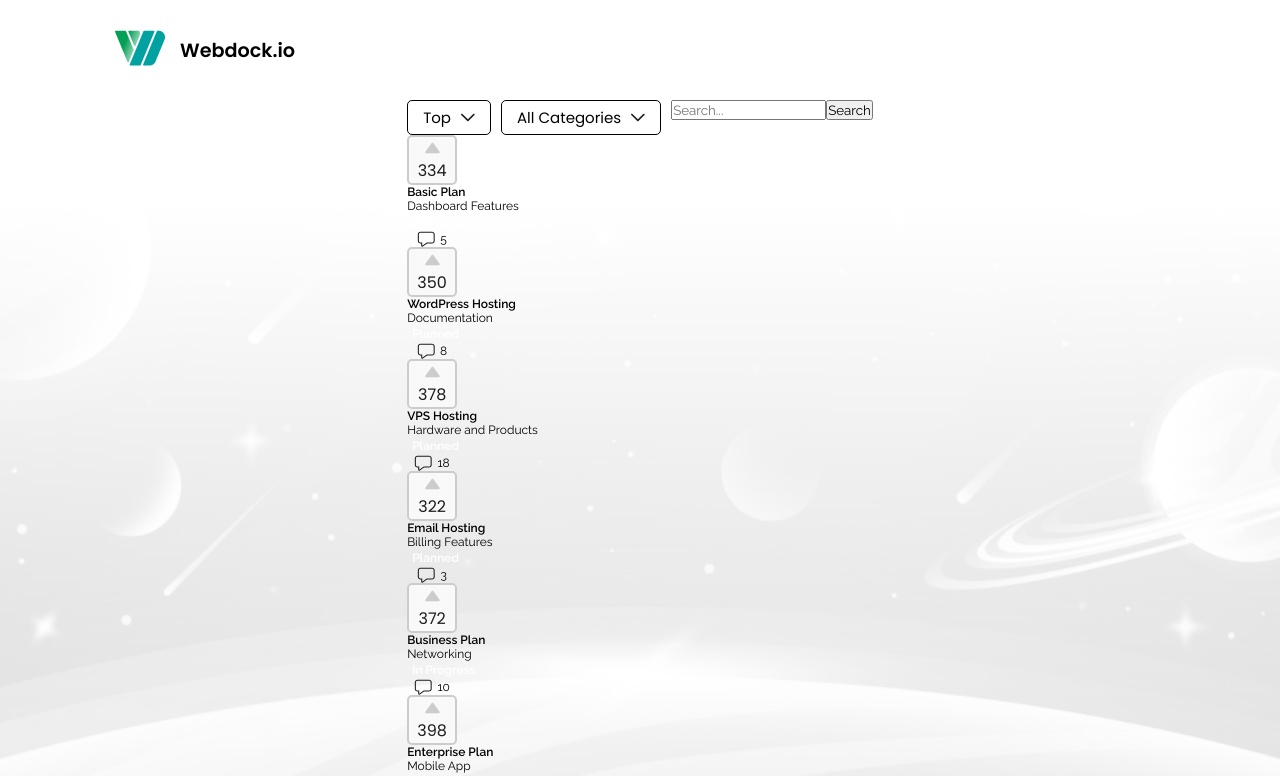
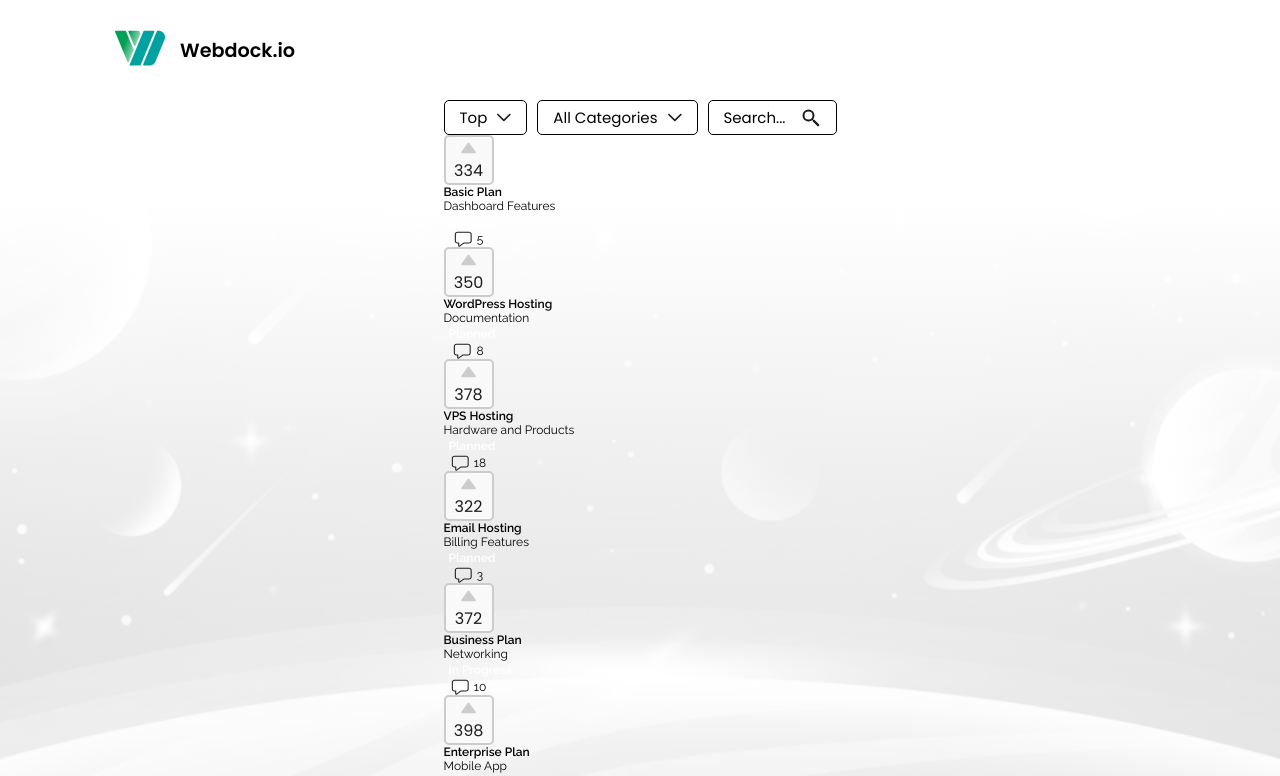
Before and after one commit to soklope/webdock, a React (Vite) app in the folder webdock-app/: page /sort in a window 1280 px wide. Shown: the top 776 px of the page. Built offline with nearby package versions, Linux system fonts and the light colour scheme.

Commit message:
FilterContainer.jsx - All 3 filters works and are styled correctly

```diff
--- a/webdock-app/src/components/SortFunctionAndFilterContainer/FilterContainer/FilterContainer.jsx
+++ b/webdock-app/src/components/SortFunctionAndFilterContainer/FilterContainer/FilterContainer.jsx
@@ -1,15 +1,11 @@
 import '../FilterContainer/FilterContainer.scss';
 import '../SortFunction/SortFunction.scss'
 import '../CategoryFilter/CategoryFilter.scss'
+import '../SearchFunction/SearchFunction.scss'
 
 import { plannedArrayDb, inProgressArrayDb, completeArrayDb } from '../../../dummyDb';
 import RoadmapChildren from '../../RoadmapChildren/RoadmapChildren';
 import { useEffect,useState, useRef } from 'react';
-
-import '../FilterContainer/FilterContainer.scss';
-import '../SortFunction/SortFunction.scss';
-import '../CategoryFilter/CategoryFilter.scss';
-
 
 
 export default function FilterContainer() {
@@ -22,7 +18,45 @@ export default function FilterContainer() {
   const [isCategoryDropdownOpen, setCategoryDropdownOpen] = useState(false);
   const categoryDropdownRef = useRef(null);
 
-  const [searchQuery, setSearchQuery] = useState(''); // Step 1: State for search query
+  const [isInputVisible, setInputVisible] = useState(false);
+  const [searchQuery, setSearchQuery] = useState('');
+  const [searchResults, setSearchResults] = useState([]);
+  const inputRef = useRef(null);
+
+  const toggleInput = () => {
+    setInputVisible(!isInputVisible);
+  };
+
+  const closeInput = () => {
+    setInputVisible(false);
+    setSearchQuery(''); // Clear the search query
+    setSearchResults([]); // Clear the search results
+  };
+
+  useEffect(() => {
+    if (isInputVisible) {
+      inputRef.current.focus();
+    }
+  }, [isInputVisible]);
+
+  const handleInputChange = (event) => {
+    const query = event.target.value;
+    setSearchQuery(query);
+    // Trigger the search as the user types
+    performSearch(query);
+  };
+
+  const handleIconClick = () => {
+    // Trigger the search with the current searchQuery value
+    performSearch(searchQuery);
+  };
+
+  const handleEnterPress = (event) => {
+    if (event.key === 'Enter') {
+      // Trigger the search when the Enter key is pressed
+      performSearch(searchQuery);
+    }
+  };
 
   useEffect(() => {
     function handleClickOutside(event) {
@@ -112,6 +146,10 @@ export default function FilterContainer() {
     'Competition',
   ];
 
+
+  const inputClassName = `search-input ${isInputVisible ? 'active' : ''} ${
+    isInputVisible ? 'no-border' : ''
+  }`;
   // Step 4: Update the filteredData variable with search and category filtering
   const filteredData = handleSearch();
 
@@ -154,16 +192,30 @@ export default function FilterContainer() {
             )}
           </div>
         </div>
+
+        {isInputVisible ? (
         <div className="search-input">
-          {/* Step 2: Input field for search query */}
-          <input
-            type="text"
-            placeholder="Search..."
-            value={searchQuery}
-            onChange={(e) => setSearchQuery(e.target.value)}
-          />
-          <button onClick={handleSearch}>Search</button> {/* Step 3: Search button */}
+          <div className="input-container">
+            <span className="input-icon" onClick={handleIconClick}></span>
+            <input
+              type="text"
+              value={searchQuery}
+              onChange={handleInputChange}
+              onKeyPress={handleEnterPress}
+              placeholder="Search..."
+              className={`search-input ${isInputVisible ? 'active' : ''} ${isInputVisible ? 'no-border' : ''}`}
+              ref={inputRef}
+            />
+            <span className="close-icon" onClick={closeInput}></span>
+          </div>
         </div>
+      ) : (
+        <button onClick={toggleInput} className="search-function-btn">
+          Search...
+          <span className="search-function-btn__icon"></span>
+        </button>
+      )}
+
       </div>
       <div className="filtered-posts">
         {filteredData.map((item) => (
```
